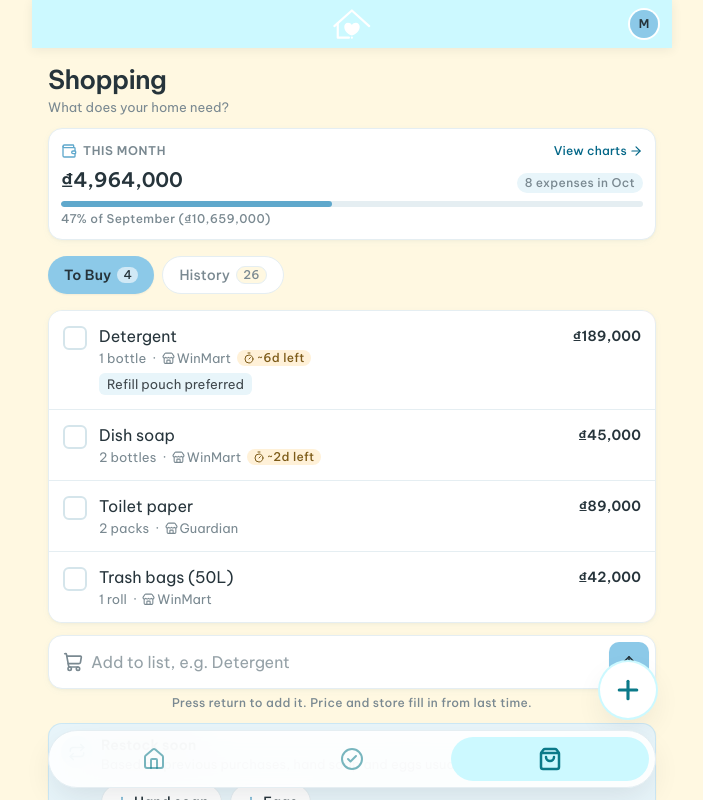
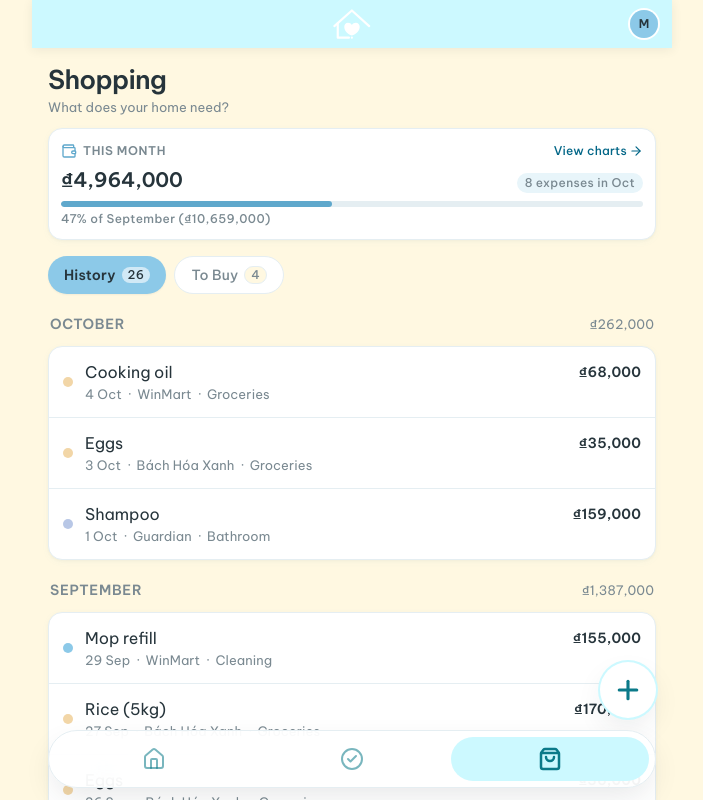
Before and after one commit to yennhi361998-code/Namin, a React (Vite) app: page /shopping in a window 1280 px wide. Shown: the top 800 px of the page, without its empty margins (288-991 px from the left). Built offline with nearby package versions, Linux system fonts and the light colour scheme.

Commit message:
feat: default Shopping screen to History tab and put History first

```diff
--- a/src/screens/Shopping.tsx
+++ b/src/screens/Shopping.tsx
@@ -16,7 +16,7 @@ type Tab = 'tobuy' | 'history';
 
 export function Shopping() {
   const [params, setParams] = useSearchParams();
-  const tab: Tab = params.get('tab') === 'history' ? 'history' : 'tobuy';
+  const tab: Tab = params.get('tab') === 'tobuy' ? 'tobuy' : 'history';
   const shopping = useStore((s) => s.shopping);
   const purchases = useStore((s) => s.purchases);
   const toBuy = shopping.filter((x) => !x.completed);
@@ -34,13 +34,13 @@ export function Shopping() {
         <PillTabs
           label="Shopping view"
           value={tab}
-          onChange={(v) => setParams(v === 'tobuy' ? {} : { tab: v }, { replace: true })}
+          onChange={(v) => setParams(v === 'history' ? {} : { tab: v }, { replace: true })}
           options={[
+            { value: 'history', label: 'History', count: purchases.length },
             { value: 'tobuy', label: 'To Buy', count: toBuy.length },
-            { value: 'history', label: 'History', count: purchases.length },
           ]}
         />
-        {tab === 'tobuy' ? <ToBuy items={toBuy} /> : <History />}
+        {tab === 'history' ? <History /> : <ToBuy items={toBuy} />}
       </div>
     </>
   );
```
